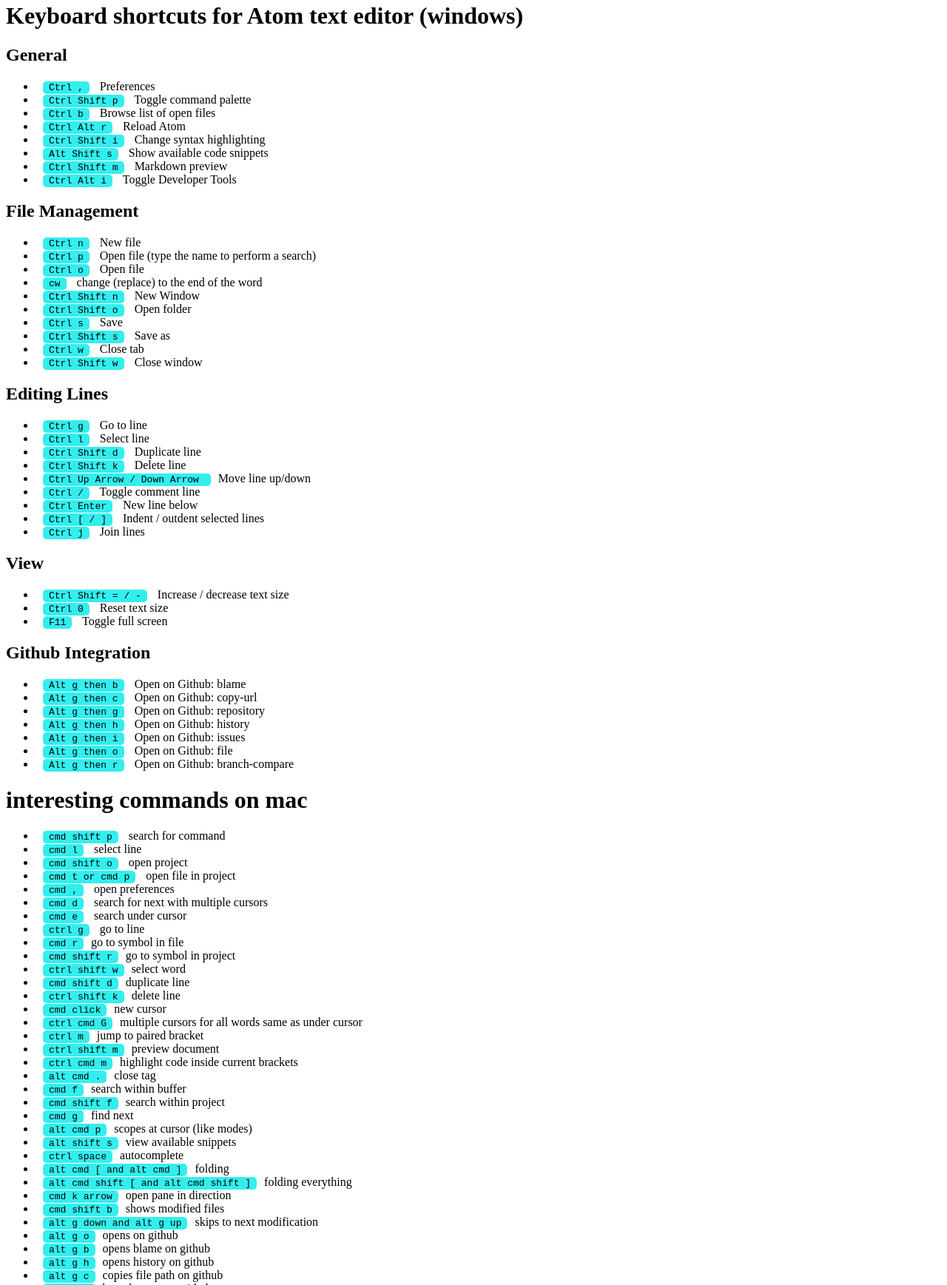
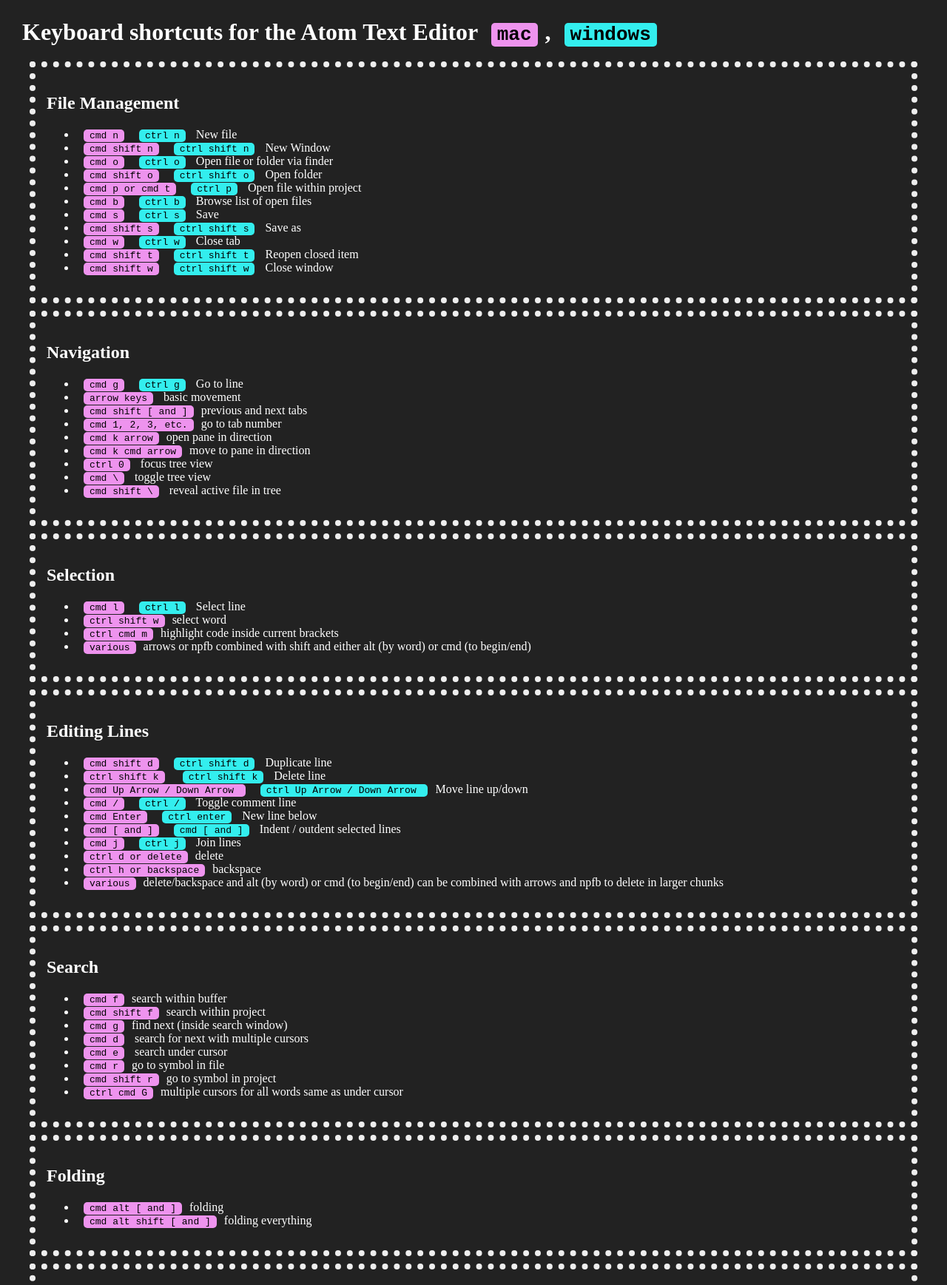
Before and after one commit to EvanBurchard/atomtexteditor.com, a plain HTML site: page index.html in a window 1280 px wide. Shown: the part 5-1742 px from the top of the page at 74% size. Drawn offline with Linux system fonts and the light colour scheme.

Commit message:
styles and sorting

```diff
--- a/index.html
+++ b/index.html
@@ -3,123 +3,151 @@
   <link rel='stylesheet' type='text/css' href='main.css'>
 </head>
 <body>
-<h1>Keyboard shortcuts for Atom text editor (windows)</h1>
-<h2>General</h2>
+  <h1>Keyboard shortcuts for the Atom Text Editor <code class='mac'>mac</code>, <code>windows</code></h1>
+
+  <section>
+<h2> File Management </h2>
 <ul>
-  <li><code>Ctrl ,</code>   Preferences</li>
-  <li><code>Ctrl Shift p</code>   Toggle command palette</li>
-  <li><code>Ctrl b</code>   Browse list of open files</li>
-  <li><code>Ctrl Alt r</code>   Reload Atom</li>
-  <li><code>Ctrl Shift i</code>   Change syntax highlighting</li>
-  <li><code>Alt Shift s</code>   Show available code snippets</li>
-  <li><code>Ctrl Shift m</code>   Markdown preview</li>
-  <li><code>Ctrl Alt i</code>   Toggle Developer Tools</li>
+  <li><code class='mac'>cmd n</code><code>ctrl n</code>   New file</li>
+  <li><code class='mac'>cmd shift n</code><code>ctrl shift n</code>   New Window</li>
+  <li><code class='mac'>cmd o</code><code>ctrl o</code>   Open file or folder via finder</li>
+  <li><code class='mac'>cmd shift o</code><code>ctrl shift o</code>   Open folder</li>
+  <li><code class='mac'>cmd p or cmd t</code><code>ctrl p</code>   Open file within project</li>
+  <li><code class='mac'>cmd b</code><code>ctrl b</code> Browse list of open files</li>
+  <li><code class='mac'>cmd s</code><code>ctrl s</code>   Save</li>
+  <li><code class='mac'>cmd shift s</code><code>ctrl shift s</code>   Save as</li>
+  <li><code class='mac'>cmd w</code><code>ctrl w</code>   Close tab</li>
+  <li><code class='mac'>cmd shift t</code><code>ctrl shift t</code>   Reopen closed item</li>
+  <li><code class='mac'>cmd shift w</code><code>ctrl shift w</code>   Close window</li>
 </ul>
 
-<h2> File Management </h2>
+</section>
+<section>
+<h2>Navigation</h2>
 <ul>
-  <li><code>Ctrl n</code>   New file</li>
-  <li><code>Ctrl p</code>   Open file (type the name to perform a search)</li>
-  <li><code>Ctrl o</code>   Open file</li>
-  <li><code>cw</code>   change (replace) to the end of the word</li>
-  <li><code>Ctrl Shift n</code>   New Window</li>
-  <li><code>Ctrl Shift o</code>   Open folder</li>
-  <li><code>Ctrl s</code>   Save</li>
-  <li><code>Ctrl Shift s</code>   Save as</li>
-  <li><code>Ctrl w</code>   Close tab</li>
-  <li><code>Ctrl Shift w</code>   Close window</li>
+  <li><code class='mac'>cmd g</code><code>ctrl g</code>   Go to line</li>
+  <li><code class='mac'>arrow keys</code> basic movement</li>
+  <li><code class='mac'>cmd shift [ and ]</code>previous and next tabs</li>
+  <li><code class='mac'>cmd 1, 2, 3, etc.</code>go to tab number</li>
+  <li><code class='mac'>cmd k arrow</code>open pane in direction</li>
+  <li><code class='mac'>cmd k cmd arrow</code>move to pane in direction</li>
+  <li><code class='mac'>ctrl 0</code> focus tree view</li>
+  <li><code class='mac'>cmd \</code> toggle tree view</li>
+  <li><code class='mac'>cmd shift \</code> reveal active file in tree</li>
 </ul>
+</section>
+<section>
+
+<h2>Selection</h2>
+<ul>
+  <li><code class='mac'>cmd l</code><code>ctrl l</code>   Select line</li>
+  <li><code class='mac'>ctrl shift w</code>select word</li>
+  <li><code class='mac'>ctrl cmd m</code>highlight code inside current brackets</li>
+  <li><code class='mac'>various</code>arrows or npfb combined with shift and either alt (by word) or cmd (to begin/end)</li>
+</ul>
+</section>
+<section>
 
 <h2> Editing Lines </h2>
 <ul>
-  <li><code>Ctrl g</code>   Go to line</li>
-  <li><code>Ctrl l</code>   Select line</li>
-  <li><code>Ctrl Shift d</code>   Duplicate line</li>
-  <li><code>Ctrl Shift k</code>   Delete line</li>
-  <li><code>Ctrl Up Arrow / Down Arrow </code>  Move line up/down</li>
-  <li><code>Ctrl /</code>   Toggle comment line</li>
-  <li><code>Ctrl Enter</code>   New line below</li>
-  <li><code>Ctrl [ / ]</code>   Indent / outdent selected lines</li>
-  <li><code>Ctrl j</code>   Join lines</li>
+  <li><code class='mac'>cmd shift d</code><code>ctrl shift d</code>   Duplicate line</li>
+  <li><code class='mac'>ctrl shift k</code> <code>ctrl shift k</code>   Delete line</li>
+  <li><code class='mac'>cmd Up Arrow / Down Arrow </code><code>ctrl Up Arrow / Down Arrow </code>  Move line up/down</li>
+  <li><code class='mac'>cmd /</code><code>ctrl /</code>   Toggle comment line</li>
+  <li><code class='mac'>cmd Enter</code><code>ctrl enter</code>   New line below</li>
+  <li><code class='mac'>cmd [ and ]</code><code>cmd [ and ]</code>   Indent / outdent selected lines</li>
+  <li><code class='mac'>cmd j</code><code>ctrl j</code>   Join lines</li>
+  <li><code class='mac'>ctrl d or delete</code>delete</li>
+  <li><code class='mac'>ctrl h or backspace</code>backspace</li>
+  <li><code class='mac'>various</code>delete/backspace and alt (by word) or cmd (to begin/end) can be combined with arrows and npfb to delete in larger chunks</li>
 </ul>
+</section>
+<section>
 
-<h2> View </h2>
+
+<h2>Search</h1>
 <ul>
-  <li><code>Ctrl Shift = / -</code>   Increase / decrease text size</li>
-  <li><code>Ctrl 0</code>   Reset text size</li>
-  <li><code>F11</code>   Toggle full screen</li>
+  <li><code class='mac'>cmd f</code>search within buffer</li>
+  <li><code class='mac'>cmd shift f</code>search within project</li>
+  <li><code class='mac'>cmd g</code>find next (inside search window)</li>
+  <li><code class='mac'>cmd d</code> search for next with multiple cursors</li>
+  <li><code class='mac'>cmd e</code> search under cursor</li>
+  <li><code class='mac'>cmd r</code>go to symbol in file</li>
+  <li><code class='mac'>cmd shift r</code>go to symbol in project</li>
+  <li><code class='mac'>ctrl cmd G</code>multiple cursors for all words same as under cursor</li>
 </ul>
+</section>
+<section>
 
-<h2> Github Integration </h2>
+<h1>Folding</h1>
 <ul>
-  <li><code>Alt g then b</code>   Open on Github: blame </li>
-  <li><code>Alt g then c</code>   Open on Github: copy-url</li>
-  <li><code>Alt g then g</code>   Open on Github: repository</li>
-  <li><code>Alt g then h</code>   Open on Github: history</li>
-  <li><code>Alt g then i</code>   Open on Github: issues</li>
-  <li><code>Alt g then o</code>   Open on Github: file</li>
-  <li><code>Alt g then r</code>   Open on Github: branch-compare </li>
+  <li><code class='mac'>cmd alt [ and ]</code>folding</li>
+  <li><code class='mac'>cmd alt shift [ and ]</code>folding everything</li>
 </ul>
+</section>
+<section>
 
-<h1>interesting commands on mac</h1>
+<h2> Git Integration </h2>
 <ul>
-  <li><code>cmd shift p</code> search for command</li>
-  <li><code>cmd l</code> select line</li>
-  <li><code>cmd shift o</code> open project</li>
-  <li><code>cmd t or cmd p</code> open file in project</li>
-  <li><code>cmd ,</code> open preferences</li>
-  <li><code>cmd d</code> search for next with multiple cursors</li>
-  <li><code>cmd e</code> search under cursor</li>
-  <li><code>ctrl g</code> go to line</li>
-  <li><code>cmd r</code>go to symbol in file</li>
-  <li><code>cmd shift r</code>go to symbol in project</li>
-  <li><code>ctrl shift w</code>select word</li>
-  <li><code>cmd shift d</code>duplicate line</li>
-  <li><code>ctrl shift k</code>delete line</li>
-  <li><code>cmd click</code>new cursor</li>
-  <li><code>ctrl cmd G</code>multiple cursors for all words same as under cursor</li>
-  <li><code>ctrl m</code>jump to paired bracket</li>
-  <li><code>ctrl shift m</code>preview document</li>
-  <li><code>ctrl cmd m</code>highlight code inside current brackets</li>
-  <li><code>alt cmd .</code>close tag</li>
-  <li><code>cmd f</code>search within buffer</li>
-  <li><code>cmd shift f</code>search within project</li>
-  <li><code>cmd g</code>find next</li>
-  <li><code>alt cmd p</code>scopes at cursor (like modes)</li>
-  <li><code>alt shift s</code>view available snippets</li>
-  <li><code>ctrl space</code>autocomplete</li>
-  <li><code>alt cmd [ and alt cmd ]</code>folding</li>
-  <li><code>alt cmd shift [ and alt cmd shift ]</code>folding everything</li>
-  <li><code>cmd k arrow</code>open pane in direction</li>
-  <li><code>cmd shift b</code>shows modified files</li>
-  <li><code>alt g down and alt g up</code>skips to next modification</li>
-  <li><code>alt g o</code>opens on github</li>
-  <li><code>alt g b</code>opens blame on github</li>
-  <li><code>alt g h</code>opens history on github</li>
-  <li><code>alt g c</code>copies file path on github</li>
-  <li><code>alt g r</code>branch compare github</li>
-  <li><code>alt g d</code>diff list</li>
-  <li><code>cntl shift l</code>grammar list</li>
-  <li><code>cmd shift :</code>spell check (won't work on normal grammars)</li>
-  <li><code>alt cmd i</code>chrome dev tools</li>
-  <li><code>shift cmd t</code>reopen closed item</li>
+  <li><code class='mac'>alt g d</code>diff list</li>
+  <li><code class='mac'>alt g then b</code>   Open on Github: blame </li>
+  <li><code class='mac'>alt g then c</code>   Open on Github: copy-url</li>
+  <li><code class='mac'>alt g then g</code>   Open on Github: repository</li>
+  <li><code class='mac'>alt g then h</code>   Open on Github: history</li>
+  <li><code class='mac'>alt g then i</code>   Open on Github: issues</li>
+  <li><code class='mac'>alt g then o</code>   Open on Github: file</li>
+  <li><code class='mac'>alt g then r</code>   Open on Github: branch-compare </li>
+  <li><code class='mac'>cmd shift b</code>shows modified files</li>
+  <li><code class='mac'>alt g down and alt g up</code>skips to next modification</li>
 </ul>
-<h1>what you might miss from readline/emacs or vim</h1>
+</section>
+<section>
+
+<h1>Other Interesting Commands</h1>
 <ul>
-  <li><code>ctrl j</code> enter</li>
-  <li><code>ctrl w</code>delete word</li>
-  <li><code>ctrl u</code>delete after cursor</li>
-  <li><code>ctrl y</code>paste (yank)</li>
-  <li><code>ctrl t</code>swapping chars is one character off, doesn't allow a correction without extra typing (left first)</li>
-  <li><code>alt t</code> swapping words</li>
-  <li><code>[] in vim or alt-e/alt-a in emacs</code> for moving by paragraph </li>
-  <li><code>ctrl [</code> escape</li>
-  <li><code>ctrl o/i</code> for last cursor position</li>
-  <li><code>:!</code> for arbritrary shell commands</li>
-  <li>registers or kill/yank rings</li>
-  <li>tags implemented with ctags manually</li>
+  <li><code class='mac'>cmd click</code>new cursor</li>
+  <li><code class='mac'>ctrl m</code>jump to paired bracket</li>
+  <li><code class='mac'>ctrl shift m</code>preview document as markdown</li>
+  <li><code class='mac'>cmd alt .</code>close tag</li>
+  <li><code class='mac'>cmd alt p</code>scopes at cursor (like emacs modes)</li>
+  <li><code class='mac'>alt shift s</code>view available snippets</li>
+  <li><code class='mac'>ctrl space</code>autocomplete</li>
+  <li><code class='mac'>cntl shift l</code>grammar list</li>
+  <li><code class='mac'>cmd shift :</code>spell check (won't work on some programming language grammars)</li>
+  <li><code class='mac'>cmd alt i</code><code>ctrl alt i</code> Toggle Developer Tools</li>
+  <li><code class='mac'>cmd ,</code><code>ctrl ,</code> Preferences</li>
+  <li><code class='mac'>cmd shift p</code><code>ctrl shift p</code> Toggle command palette</li>
+  <li><code class='mac'>alt shift s</code><code>alt shift s</code>   Show available code snippets</li>
+  <li><code class='mac'>ctrl shift m</code><code>ctrl shift m</code>   Markdown preview</li>
+</ul>
+</section>
+<section>
+
+<h1>What You Might Miss From <a href="https://en.wikipedia.org/wiki/GNU_Readline">Readline</a>/Emacs and Vim</h1>
+<ul>
+  <li><code class='mac'>ctrl j</code> enter</li>
+  <li><code class='mac'>ctrl w</code>delete word</li>
+  <li><code class='mac'>ctrl u</code>delete after cursor</li>
+  <li><code class='mac'>ctrl y</code>paste (yank)</li>
+  <li><code class='mac'>ctrl t</code>swapping chars is one character off, doesn't allow a correction without extra typing (left first)</li>
+  <li><code class='mac'>alt t</code> swapping words</li>
+  <li><code class='mac'>{ and } in vim or alt-e/alt-a in emacs</code> for moving by paragraph </li>
+  <li><code class='mac'>ctrl [</code> escape</li>
+  <li><code class='mac'>ctrl o/i</code> for last cursor position</li>
+  <li><code class='mac'>:!</code> for arbritrary shell commands</li>
+  <li>registers and kill/yank rings</li>
+  <li>tags are still implemented/updated with ctags manually</li>
   <li>macros</li>
-  <li>number prefixes (for movement, etc)</li>
+  <li>number prefixes/infixes for commands (for movement, etc)</li>
+  <li>an easy way to repeat the last command</li>
+  <li>highlighting up till search</li>
 </ul>
+</section>
+<section class='last'>
+  Made with love by <a href="http://evanburchard.com">Evan Burchard <img src="evan.png"></a>
+  <br>
+  <br>
+  <a href="https://github.com/evanburchard/atomtexteditor.com">Forks and Pull Requests Welcome</a>
+</section>
 </body>
 </html>
--- a/main.css
+++ b/main.css
@@ -5,3 +5,32 @@
   padding:1px 8px 1px 8px;
   border-radius:5px;
 }
+code.mac{
+  background-color:#ee93ee;
+  color:black;
+  margin:10px;
+  padding:1px 8px 1px 8px;
+  border-radius:5px;
+}
+section{
+  margin:10px;
+  border: 8px dotted #eeeeee;
+  padding:15px;
+}
+html{
+  background-color:#222222;
+  color:white;
+}
+body{
+  margin:30px;
+}
+a,a:visited,a:hover,a:active{
+  color:#ee93ee;
+}
+.last{
+  background-color:#33eeee;
+  border-radius: 50px;
+}
+.last a, last a:visited, last a:hover, last a:active{
+  color:#222222;
+}
```
Also changed, not shown: evan.png (added).
